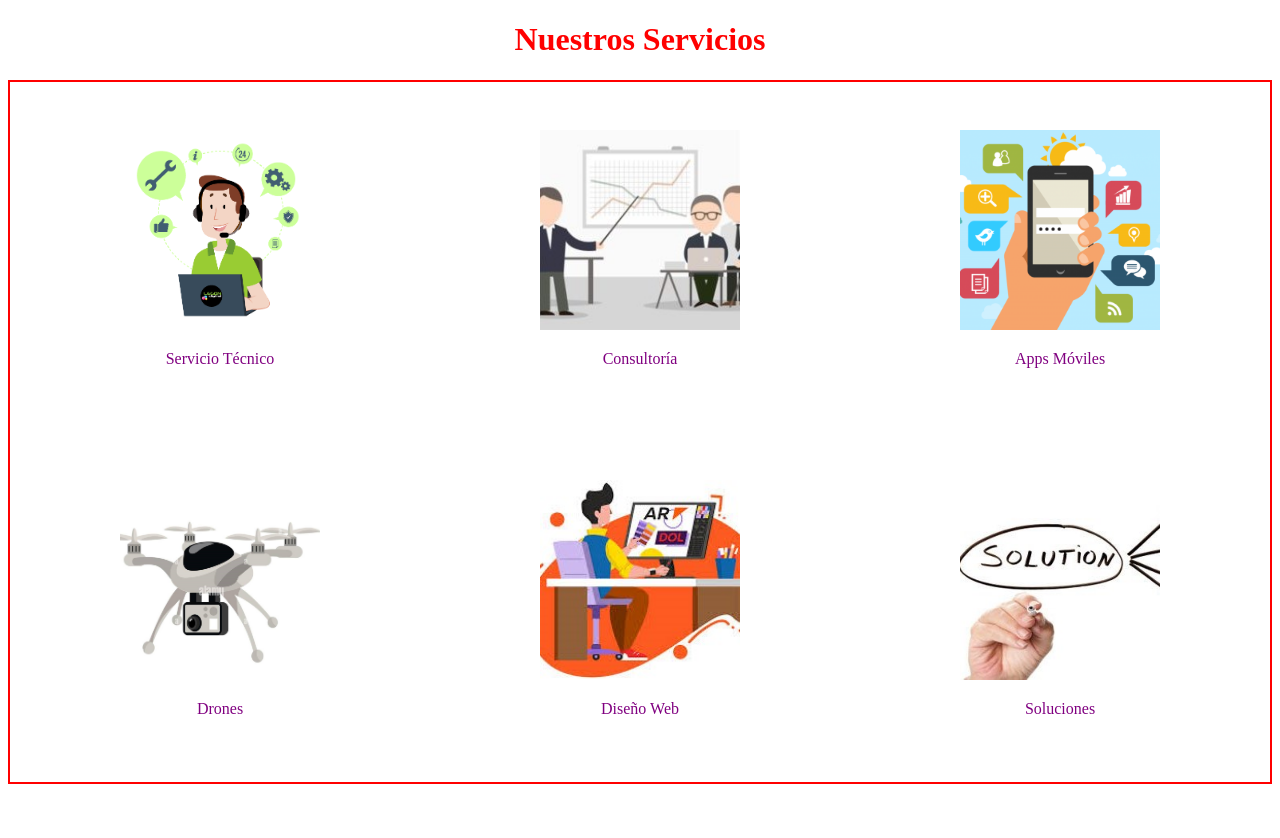
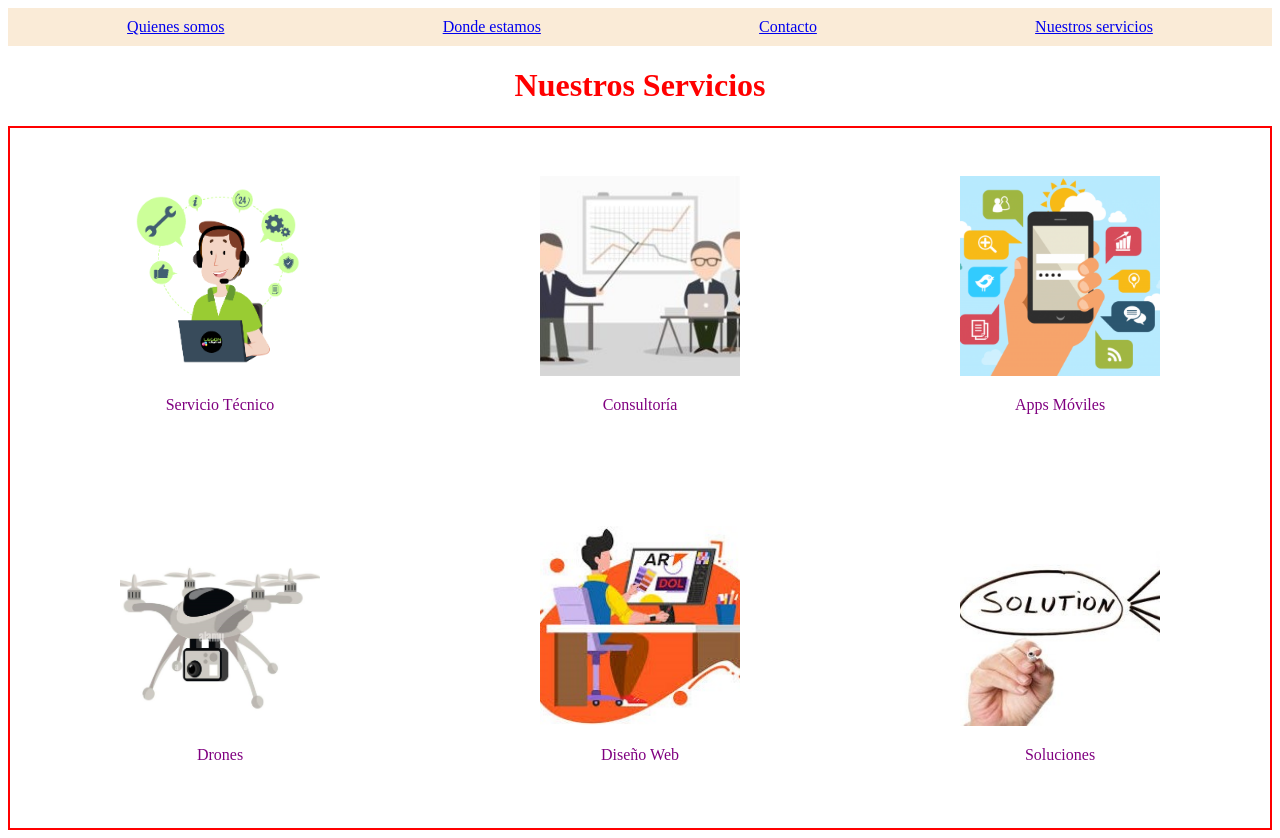
Before and after one commit to cosmincostea21/FlexBoxPr, a plain HTML site: page index.html in a window 1280 px wide. Before the commit the page ends 800 px from the top, so only its background shows below. Drawn offline with Linux system fonts and the light colour scheme.

Commit message:
versionFinal

```diff
--- a/estilo.css
+++ b/estilo.css
@@ -1,3 +1,10 @@
+nav{
+    background-color: antiquewhite;
+    padding: 10px;
+    display: flex;
+    justify-content: space-around;
+}
+
 img{
     width: 200px;
 }
--- a/index.html
+++ b/index.html
@@ -1,12 +1,22 @@
 <!DOCTYPE html>
 <html lang="en">
+
 <head>
     <meta charset="UTF-8">
     <meta name="viewport" content="width=device-width, initial-scale=1.0">
     <link rel="stylesheet" href="estilo.css">
     <title>Document</title>
 </head>
+
 <body>
+    <nav>
+        <a href="#">Quienes somos</a>
+        <a href="#">Donde estamos</a>
+        <a href="#">Contacto</a>
+        <a href="#nuestros-servicios">Nuestros servicios</a>
+    </nav>
+
+    <main>
         <h1>Nuestros Servicios</h1>
         <section>
             <article class="tarjeta">
@@ -38,9 +48,8 @@
                 <img src="images/soluciones.jpg" alt="soluciones">
                 <p>Soluciones</p>
             </article>
+        </section>
+    </main>
+</body>
 
-
-
-    </section>
-</body>
 </html>
```
Lines whose indentation alone changed are shown as unchanged.
